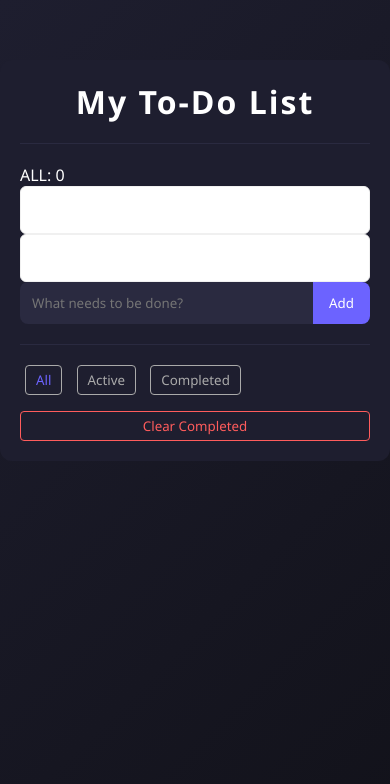
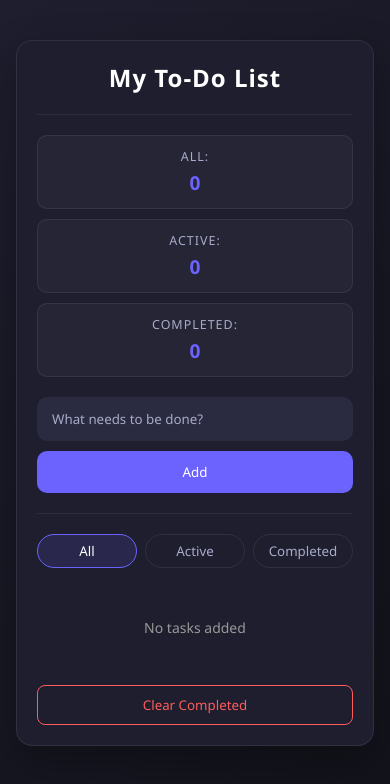
Before and after one commit to denzelanyiko3-source/iyf-s10-week-05-denzelanyiko3-source, a plain HTML site: page Mini project/index.html in a window 390 px wide. Both pictures are taken after a click on the button "All". Drawn offline with Linux system fonts and the light colour scheme.

Commit message:
Update project

```diff
--- a/Mini project/index.html
+++ b/Mini project/index.html
@@ -2,6 +2,7 @@
 <html lang="en">
 <head>
     <meta charset="UTF-8">
+    <meta name="viewport" content="width=device-width, initial-scale=1.0">
     <title>To-Do List</title>
     <link rel="stylesheet" href="style.css">
 </head>
@@ -11,7 +12,7 @@
         <div class="divider"></div>
 
         <div class="stats">
-            <div class="start-item">
+            <div class="stat-item">
                 <span class="stat-label">ALL:</span>
                 <span class="stat-value" id="totalCount">0</span>
             </div>
--- a/Mini project/main.js
+++ b/Mini project/main.js
@@ -1,48 +1,49 @@
-// DOM Elements
+// DOM elements
 const form = document.getElementById("todo-form");
 const input = document.getElementById("todo-input");
 const list = document.getElementById("todo-list");
 const filters = document.querySelectorAll(".filter");
-const itemsLeft = document.getElementById("items-left");
-const clearCompletedBtn = document.getElementById("clear-completed");
+const totalCount = document.getElementById("totalCount");
+const activeCount = document.getElementById("activeCount");
+const completedCount = document.getElementById("completedCount");
+const clearCompletedBtn = document.getElementById("clearCompletedBtn");
+const emptyState = document.getElementById("emptyState");
 
-// Add Task
-form.addEventListener("submit", function (e) {
+let currentFilter = "all";
+
+form.addEventListener("submit", (e) => {
   e.preventDefault();
 
   const text = input.value.trim();
-  if (text === "") return;
+  if (!text) return;
 
   addTask(text);
   input.value = "";
-  updateCount();
+  updateUI();
 });
 
-// Create Task
 function addTask(text) {
   const li = document.createElement("li");
 
   const span = document.createElement("span");
   span.textContent = text;
 
-  // Toggle Complete
   span.addEventListener("click", () => {
     li.classList.toggle("completed");
-    updateCount();
+    updateUI();
   });
 
-  // Delete Button
   const btn = document.createElement("button");
-  btn.textContent = "X";
+  btn.textContent = "✕";
   btn.classList.add("delete");
+  btn.setAttribute("aria-label", `Delete ${text}`);
 
   btn.addEventListener("click", (e) => {
     e.stopPropagation();
     li.remove();
-    updateCount();
+    updateUI();
   });
 
-  // Edit Task (Double Click)
   span.addEventListener("dblclick", () => {
     const editInput = document.createElement("input");
     editInput.type = "text";
@@ -52,24 +53,28 @@ function addTask(text) {
     li.appendChild(editInput);
     editInput.focus();
 
-    // Save edit
+    const restoreTask = (newText = span.textContent) => {
+      li.innerHTML = "";
+      span.textContent = newText;
+      btn.setAttribute("aria-label", `Delete ${newText}`);
+      li.appendChild(span);
+      li.appendChild(btn);
+    };
+
     editInput.addEventListener("keydown", (e) => {
       if (e.key === "Enter") {
         const newText = editInput.value.trim();
-        if (newText !== "") {
-          li.innerHTML = "";
-          span.textContent = newText;
-          li.appendChild(span);
-          li.appendChild(btn);
-        }
+        restoreTask(newText || span.textContent);
       }
 
-      // Cancel edit
       if (e.key === "Escape") {
-        li.innerHTML = "";
-        li.appendChild(span);
-        li.appendChild(btn);
+        restoreTask();
       }
+    });
+
+    editInput.addEventListener("blur", () => {
+      const newText = editInput.value.trim();
+      restoreTask(newText || span.textContent);
     });
   });
 
@@ -78,46 +83,53 @@ function addTask(text) {
   list.appendChild(li);
 }
 
-// Filters
-filters.forEach((btn) => {
-  btn.addEventListener("click", () => {
-    const type = btn.dataset.filter;
-
+function applyFilter() {
   document.querySelectorAll("#todo-list li").forEach((li) => {
-      switch (type) {
-        case "all":
-          li.style.display = "flex";
-          break;
+    switch (currentFilter) {
       case "active":
-          li.style.display = li.classList.contains("completed")
-            ? "none"
-            : "flex";
+        li.style.display = li.classList.contains("completed") ? "none" : "flex";
         break;
       case "completed":
-          li.style.display = li.classList.contains("completed")
-            ? "flex"
-            : "none";
+        li.style.display = li.classList.contains("completed") ? "flex" : "none";
         break;
+      default:
+        li.style.display = "flex";
     }
   });
+}
+
+filters.forEach((button) => {
+  button.addEventListener("click", () => {
+    currentFilter = button.dataset.filter;
+
+    filters.forEach((filterBtn) => filterBtn.classList.remove("active"));
+    button.classList.add("active");
+
+    applyFilter();
   });
 });
 
-// Update Remaining Count
-function updateCount() {
-  const remaining = document.querySelectorAll(
-    "#todo-list li:not(.completed)"
-  ).length;
+function updateUI() {
+  const allTasks = document.querySelectorAll("#todo-list li");
+  const completedTasks = document.querySelectorAll("#todo-list li.completed");
+  const activeTasks = allTasks.length - completedTasks.length;
 
-  itemsLeft.textContent = `${remaining} item${
-    remaining !== 1 ? "s" : ""
-  } left`;
+  totalCount.textContent = allTasks.length;
+  activeCount.textContent = activeTasks;
+  completedCount.textContent = completedTasks.length;
+
+  emptyState.classList.toggle("show", allTasks.length === 0);
+  clearCompletedBtn.disabled = completedTasks.length === 0;
+
+  applyFilter();
 }
 
-// Clear Completed
 clearCompletedBtn.addEventListener("click", () => {
-  document.querySelectorAll("#todo-list .completed").forEach((task) => {
+  document.querySelectorAll("#todo-list li.completed").forEach((task) => {
     task.remove();
   });
-  updateCount();
+
+  updateUI();
 });
+
+updateUI();
--- a/Mini project/style.css
+++ b/Mini project/style.css
@@ -5,36 +5,82 @@
   font-family: "Segoe UI", sans-serif;
 }
 
+:root {
+  --bg: #12121a;
+  --panel: #1e1e2f;
+  --panel-light: #2a2a40;
+  --text: #ffffff;
+  --muted: #a8acc8;
+  --accent: #6c63ff;
+  --accent-hover: #5848e5;
+  --danger: #ff5c5c;
+  --border: rgba(255, 255, 255, 0.08);
+}
+
 body {
-  background: linear-gradient(135deg, #1e1e2f, #12121a);
+  min-height: 100vh;
+  padding: 40px 16px;
   display: flex;
   justify-content: center;
   align-items: flex-start;
-  min-height: 100vh;
-  padding-top: 60px;
-  color: #fff;
+  background: linear-gradient(135deg, #1e1e2f, var(--bg));
+  color: var(--text);
 }
 
 .container {
-  width: 400px;
-    background: #1e1e2f;
-    padding: 30px;
-    border-radius: 12px;
-
+  width: min(100%, 420px);
+  background: var(--panel);
+  padding: 28px;
+  border-radius: 16px;
+  border: 1px solid var(--border);
+  box-shadow: 0 16px 40px rgba(0, 0, 0, 0.3);
 }
 
 h1 {
   text-align: center;
   margin-bottom: 20px;
-  letter-spacing: 2px;
+  letter-spacing: 1px;
+  font-size: 1.8rem;
 }
-/* Divider */
+
 .divider {
   height: 1px;
-  background: #2a2a40;
+  background: var(--panel-light);
   margin: 20px 0;
 }
-/* Input */
+
+.stats {
+  display: grid;
+  grid-template-columns: repeat(3, 1fr);
+  gap: 10px;
+  margin-bottom: 20px;
+}
+
+.stat-item,
+.start-item {
+  display: flex;
+  flex-direction: column;
+  align-items: center;
+  gap: 4px;
+  padding: 12px 8px;
+  background: rgba(255, 255, 255, 0.03);
+  border: 1px solid var(--border);
+  border-radius: 10px;
+}
+
+.stat-label {
+  font-size: 0.78rem;
+  color: var(--muted);
+  text-transform: uppercase;
+  letter-spacing: 0.08em;
+}
+
+.stat-value {
+  font-size: 1.2rem;
+  font-weight: 700;
+  color: var(--accent);
+}
+
 #todo-form {
   display: flex;
   margin-bottom: 20px;
@@ -42,130 +88,122 @@ h1 {
 
 #todo-input {
   flex: 1;
-  padding: 12px;
-  border: none;
+  padding: 12px 14px;
+  border: 1px solid transparent;
   outline: none;
-  border-radius: 8px 0 0 8px;
-  background: #2a2a40;
-  color: #fff;
+  border-radius: 10px 0 0 10px;
+  background: var(--panel-light);
+  color: var(--text);
+}
+
+#todo-input::placeholder {
+  color: var(--muted);
+}
+
+#todo-input:focus {
+  border-color: var(--accent);
 }
 
 #todo-form button {
   padding: 12px 16px;
   border: none;
-  background: #6c63ff;
+  background: var(--accent);
   color: white;
-  border-radius: 0 8px 8px 0;
+  border-radius: 0 10px 10px 0;
   cursor: pointer;
-  transition: 0.3s;
+  transition: background 0.2s ease, transform 0.2s ease;
 }
 
 #todo-form button:hover {
-  background: #5848e5;
-}
-/*stats*/
-.stats {
-
+  background: var(--accent-hover);
+  transform: translateY(-1px);
 }
 
-.stat-item {
-
-
+.filters {
+  display: flex;
+  gap: 8px;
+  justify-content: center;
+  margin-bottom: 18px;
 }
 
-.stat-label {
-
-
+.filters button {
+  background: transparent;
+  border: 1px solid var(--border);
+  padding: 7px 12px;
+  border-radius: 999px;
+  color: var(--muted);
+  cursor: pointer;
+  transition: all 0.2s ease;
 }
 
-.stat-value{
-
-
+.filters button:hover,
+.filters button.active {
+  color: var(--text);
+  border-color: var(--accent);
+  background: rgba(108, 99, 255, 0.14);
 }
 
-
-/* List */
 #todo-list {
   list-style: none;
+  display: flex;
+  flex-direction: column;
+  gap: 10px;
 }
 
 #todo-list li {
-  background: #2a2a40;
+  background: var(--panel-light);
   padding: 12px 15px;
-  margin-bottom: 10px;
-  border-radius: 8px;
+  border-radius: 10px;
   display: flex;
   justify-content: space-between;
   align-items: center;
-  transition: 0.3s;
+  gap: 12px;
+  transition: transform 0.2s ease, box-shadow 0.2s ease;
 }
 
-/* Hover effect */
 #todo-list li:hover {
-  transform: scale(1.02);
+  transform: translateY(-1px);
+  box-shadow: 0 8px 16px rgba(0, 0, 0, 0.15);
 }
 
-/* Completed */
+#todo-list li span {
+  flex: 1;
+  cursor: pointer;
+  word-break: break-word;
+}
+
+#todo-list li input[type="text"] {
+  width: 100%;
+  padding: 8px 10px;
+  border-radius: 8px;
+  border: 1px solid var(--accent);
+  background: #191927;
+  color: var(--text);
+}
+
 .completed span {
   text-decoration: line-through;
-  opacity: 0.6;
-}
-/* checkbox */
-.completed input[type="checkbox"] {
-  accent-color: #6c63ff;
+  color: var(--muted);
+  opacity: 0.75;
 }
 
-/* Delete button */
 .delete {
   background: transparent;
   border: none;
-  color: #ff5c5c;
+  color: var(--danger);
   font-size: 16px;
   cursor: pointer;
-  display: none;
+  opacity: 0;
+  transition: opacity 0.2s ease;
 }
 
 li:hover .delete {
-  display: block;
+  opacity: 1;
 }
 
-/* Footer */
-.footer {
-  margin-top: 15px;
-  background: #2a2a40;
-  padding: 10px;
-  border-radius: 8px;
-  display: flex;
-  justify-content: space-between;
-  align-items: center;
-  font-size: 14px;
-}
-
-/* Filters */
-.filters button {
-  background: transparent;
-  border: 1px solid #aaa;
-  padding: 5px 10px;
-  border-radius: 4px;
-  color: #aaa;
-  margin: 0 5px;
-  cursor: pointer;
-  transition: 0.2s;
-
-}
-
-.filters button:hover {
-  color: #fff;
-}
-
-.filters button.active {
-  color: #6c63ff;
-}
-
-.empty-state{
+.empty-state {
   text-align: center;
-  gap: 8px;
-    padding-top: 40px 20px;
+  padding: 32px 20px;
   color: #999;
   font-size: 14px;
   display: none;
@@ -175,23 +213,25 @@ li:hover .delete {
   display: block;
 }
 
-
 .actions {
   display: flex;
-    gap: 8px;
   justify-content: center;
   padding-top: 16px;
 }
 
-/* Clear button */
 #clearCompletedBtn {
+  width: 100%;
+  padding: 10px 12px;
   background: transparent;
-  border: 1px solid #ff5c5c;
-  color: #ff5c5c;
+  border: 1px solid var(--danger);
+  border-radius: 8px;
+  color: var(--danger);
   cursor: pointer;
-    padding: 5px 10px;
-    border-radius: 4px;
-    width: 100%
+  transition: background 0.2s ease, color 0.2s ease;
+}
+
+#clearCompletedBtn:hover {
+  background: rgba(255, 92, 92, 0.1);
 }
 
 @media (max-width: 480px) {
@@ -199,36 +239,29 @@ li:hover .delete {
     padding: 20px;
   }
 
-    .h1 {
-        font-size: 24px;
+  h1 {
+    font-size: 1.5rem;
   }
 
   .stats {
-        flex-direction: column;
-        gap: 8px;
+    grid-template-columns: 1fr;
   }
 
-    .stat-item {
-        justify-content: space-between;
-        padding: 12px;
-        background: white;
-        border: 1px solid #f0f0f0;
-        border-radius: 6px;
+  #todo-form {
+    flex-direction: column;
+    gap: 10px;
   }
 
-    .input-section {
-        flex-direction: column;
+  #todo-input,
+  #todo-form button {
+    border-radius: 10px;
   }
 
-    .btn {
-        width: 100%;
-    }
-
-    .filter-section {
+  .filters {
     flex-wrap: wrap;
   }
 
-    .filter-btn {
-        flex: 0 1 calc(33.333% - 6px);
+  .filters button {
+    flex: 1 1 calc(33.333% - 8px);
   }
 }
```
Lines whose indentation alone changed are shown as unchanged.
